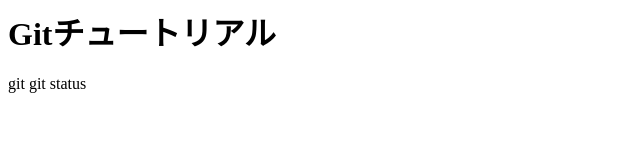
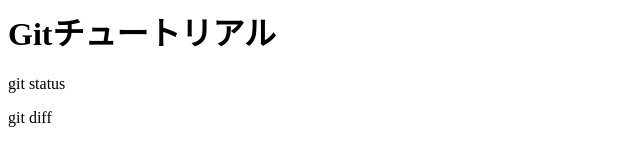
Before and after one commit to poi-poi-git/git_tutorial, a plain HTML site: page index.html in a window 1280 px wide. Shown: the full height of the page, 0-640 px from the left. Drawn offline with Linux system fonts and the light colour scheme.

Commit message:
git diffを追加

```diff
--- a/index.html
+++ b/index.html
@@ -1,2 +1,3 @@
 <h1>Gitチュートリアル</h1>
-<p>git git status</p>
+<p>git status</p>
+<p>git diff</p>
```
